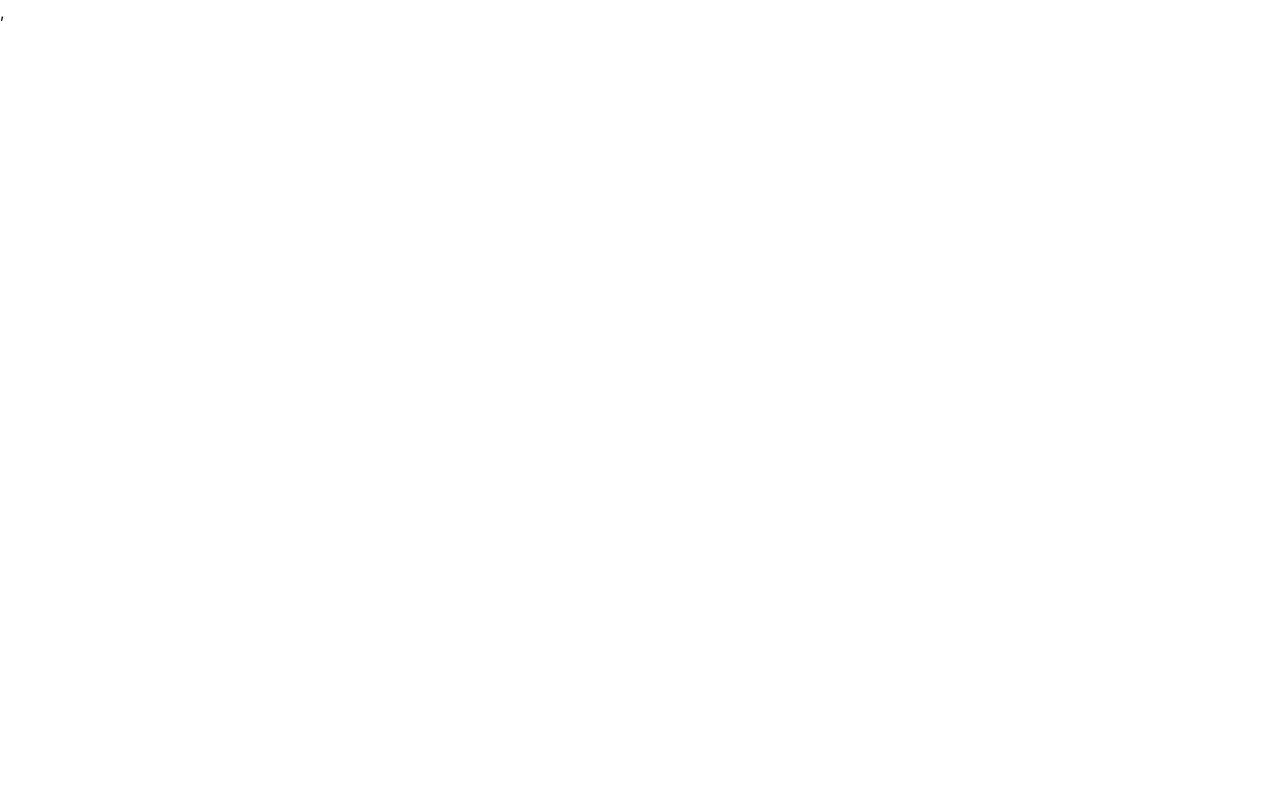
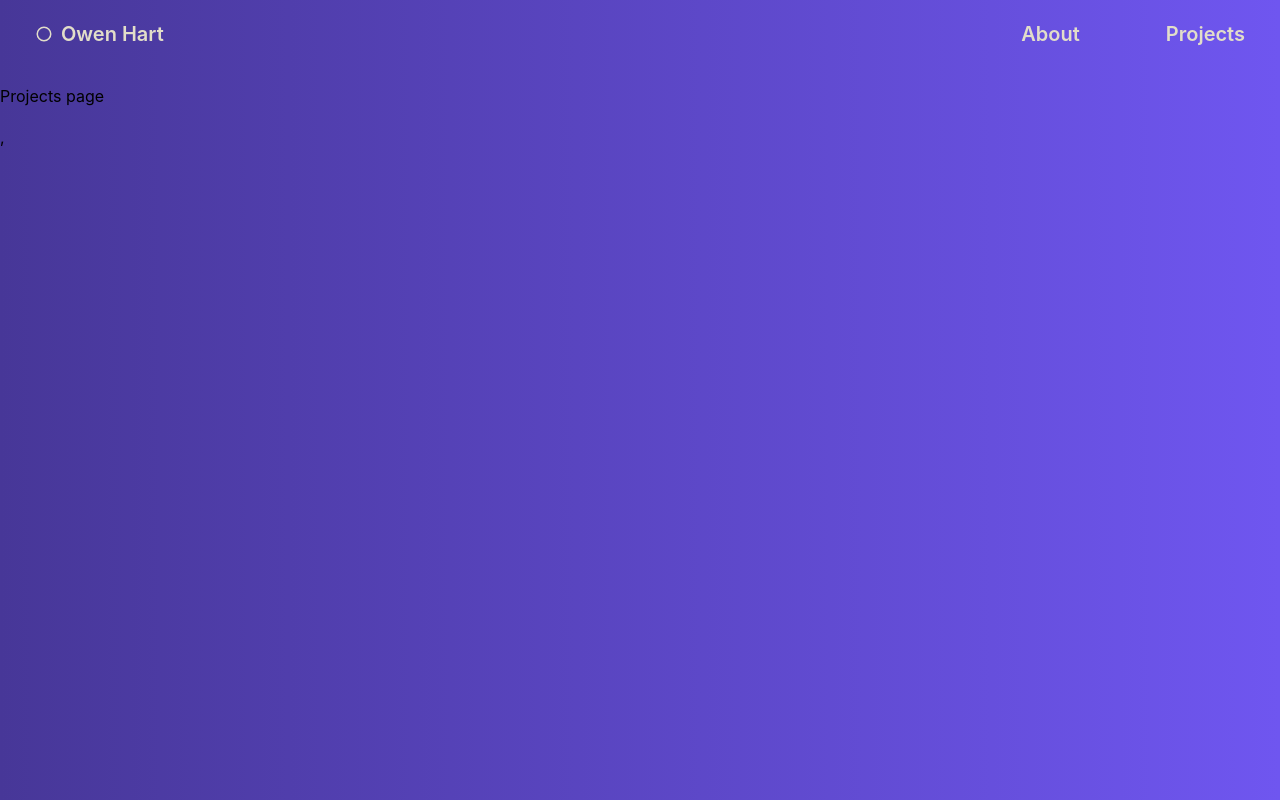
Before and after one commit to o-wel/ovh-website, a React (Vite) app: page /ovh-website/projects in a window 1280 px wide. Before the commit this address had no page. Built offline with nearby package versions, Linux system fonts and the light colour scheme.

Commit message:
starter styling and navbar

```diff
--- a/package.json
+++ b/package.json
@@ -15,6 +15,7 @@
   "dependencies": {
     "@mantine/core": "^8.1.0",
     "@mantine/hooks": "^8.1.0",
+    "@tabler/icons-react": "^3.34.1",
     "react": "^19.1.0",
     "react-dom": "^19.1.0"
   },
--- a/src/App.tsx
+++ b/src/App.tsx
@@ -1,15 +1,23 @@
-import { BrowserRouter, Routes, Route } from "react-router-dom";
-import Home from "./components/homepage.tsx";
-import Navbar from "./components/navbar.tsx";
+import {BrowserRouter, Routes, Route} from "react-router-dom";
+import Home from "./pages/homepage.tsx";
+import About from "./pages/about.tsx";
+import Projects from "./pages/projects.tsx";
+import Navbar from "./pages/navbar.tsx";
+import {useMantineTheme} from "@mantine/core";
 
 function App() {
+    const theme = useMantineTheme();
+
+    // gradient background for the entire website
+    document.body.style.background = `linear-gradient(to left, ${theme.colors.analogousColors[2]} 0%, ${theme.colors.analogousColors[8]} 100%)`;
 
     return (
         <BrowserRouter>
             <Routes>
-          <Route path="/ovh-website" element={<Navbar />}>
-            <Route index element={<Home />} />
-            <Route path={"resume"} element={<Home />} />
+                <Route path="/ovh-website" element={<Navbar/>}>
+                    <Route index element={<Home/>}/>
+                    <Route path="about" element={<About/>}/>
+                    <Route path="projects" element={<Projects/>}/>
                 </Route>
             </Routes>
         </BrowserRouter>
--- a/src/components/homepage.tsx
+++ /dev/null
@@ -1,8 +0,0 @@
-
-function HomePage() {
-    return (
-        <p>Home page</p>
-    )
-}
-
-export default HomePage
--- a/src/components/navbar.tsx
+++ /dev/null
@@ -1,20 +0,0 @@
-import { Outlet, Link } from "react-router-dom";
-import {Flex, Button} from "@mantine/core";
-
-function Navbar() {
-    return (
-        <>
-            <Flex justify="flex-end" align={"center"}>
-                <Link to="/ovh-website">
-                    <Button m={"md"} radius={"md"}>Home</Button>
-                </Link>
-                <Link to="/ovh-website/resume">
-                    <Button m={"md"} radius={"md"}>Resume</Button>
-                </Link>
-            </Flex>
-            <Outlet />
-        </>
-    )
-}
-
-export default Navbar
--- /dev/null
+++ b/src/components/navbutton.tsx
@@ -0,0 +1,37 @@
+import {Button, useMantineTheme} from "@mantine/core";
+import { useHover } from "@mantine/hooks";
+import type {ReactNode} from "react";
+import { Link } from "react-router-dom";
+
+interface NavButtonProps {
+    children: ReactNode;
+    component: typeof Link;
+    to: string;
+}
+
+function NavButton({ children, component, to }: NavButtonProps) {
+    const theme = useMantineTheme();
+    const {hovered, ref: hoverRef} = useHover();
+
+    return (
+        <Button
+            m="md"
+            ref={hoverRef}
+            component={component}
+            to={to}
+            variant="transparent"
+            style={{
+                color: hovered ? theme.colors.analogousColors[9] : theme.colors.analogousColors[7],
+                textDecoration: hovered ? "underline" : "none",
+                textUnderlineOffset: hovered ? "8px" : "2px",
+                fontSize: theme.fontSizes.lg,
+                fontFamily: theme.fontFamily,
+                transition: "color 0.4s, text-underline-offset 0.4s",
+            }}
+        >
+            {children}
+        </Button>
+    );
+}
+
+export default NavButton;
--- a/src/main.tsx
+++ b/src/main.tsx
@@ -2,11 +2,35 @@ import { StrictMode } from 'react'
 import { createRoot } from 'react-dom/client'
 import App from './App.tsx'
 import '@mantine/core/styles.css';
-import { createTheme, MantineProvider } from '@mantine/core';
+import {createTheme, type MantineColorsTuple, MantineProvider} from '@mantine/core';
+
+const analogousColors: MantineColorsTuple = [
+        '#566EF0', // primary blue
+        '#ABA2D8', // light violet blue
+        '#6F56F0', // violet blue
+        '#A256F0', // purple
+        '#569FF0', // sky blue
+        '#D456F0', // magenta
+        '#B2A6F0', // lavender
+        '#E2DEC9', // light yellow / cream
+        '#473798', // dark violet blue
+        '#F7F3DC', // bright cream
+];
 
 const theme = createTheme({
-    /** Put your mantine theme override here */
-
+    fontSizes: {
+        xs: '12px',
+        sm: '14px',
+        md: '16px',
+        lg: '20px',
+        xl: '28px',
+        '2xl': '36px',
+        '3xl': '48px',
+    },
+    fontFamily: 'Inter, Roboto, sans-serif',
+    colors: {
+        analogousColors
+    },
 });
 
 createRoot(document.getElementById('root')!).render(
--- /dev/null
+++ b/src/pages/about.tsx
@@ -0,0 +1,7 @@
+function About() {
+    return (
+        <p>About page</p>
+    )
+}
+
+export default About
--- /dev/null
+++ b/src/pages/homepage.tsx
@@ -0,0 +1,31 @@
+import {Flex, Text, Image, useMantineTheme} from "@mantine/core";
+
+function HomePage() {
+    const theme = useMantineTheme();
+
+    return (
+        <Flex>
+            <Text
+                pos={"fixed"}
+                left={"10%"}
+                top={"10%"}
+                style={{
+                    fontSize: theme.fontSizes.md,
+                    fontFamily: theme.fontFamily,
+                    color: theme.colors.analogousColors[7],
+                }}>
+                Home page
+            </Text>
+            <Image
+                pos={"fixed"}
+                right={"10%"}
+                top={"10%"}
+                w={200}
+                src="/images/owen-hart.jpg"
+                alt="Owen Hart"
+            />
+        </Flex>
+    )
+}
+
+export default HomePage
--- /dev/null
+++ b/src/pages/navbar.tsx
@@ -0,0 +1,40 @@
+import { Outlet, Link } from "react-router-dom";
+import {Flex, Group, useMantineTheme} from "@mantine/core";
+import { IconCircle } from '@tabler/icons-react'; // Placeholder icon
+import NavButton from "../components/navbutton";
+
+function Navbar() {
+    const theme = useMantineTheme();
+
+    return (
+        <>
+            <Flex
+                justify="space-between"
+                align="center"
+            >
+                <Group>
+                    <NavButton
+                        component={Link}
+                        to="/ovh-website"
+                    >
+                        <span style={{ display: "flex", alignItems: "center" }}>
+                            <IconCircle size={18} style={{ marginRight: 8 }} />
+                            Owen Hart
+                        </span>
+                    </NavButton>
+                </Group>
+                <Group>
+                    <NavButton component={Link} to="/ovh-website/about">
+                        About
+                    </NavButton>
+                    <NavButton component={Link} to="/ovh-website/projects">
+                        Projects
+                    </NavButton>
+                </Group>
+            </Flex>
+            <Outlet />
+        </>
+    )
+}
+
+export default Navbar
--- /dev/null
+++ b/src/pages/projects.tsx
@@ -0,0 +1,7 @@
+function Projects() {
+    return (
+        <p>Projects page</p>
+    )
+}
+
+export default Projects
--- a/vite.config.ts
+++ b/vite.config.ts
@@ -4,5 +4,5 @@ import react from '@vitejs/plugin-react'
 // https://vite.dev/config/
 export default defineConfig({
   plugins: [react()],
-  base: "/ovh-website/",
+  base: "/ovh-website",
 })
```
Also changed, not shown: 1 other file (tests, documents, lock files or other folders). Lines whose indentation alone changed are shown as unchanged.
